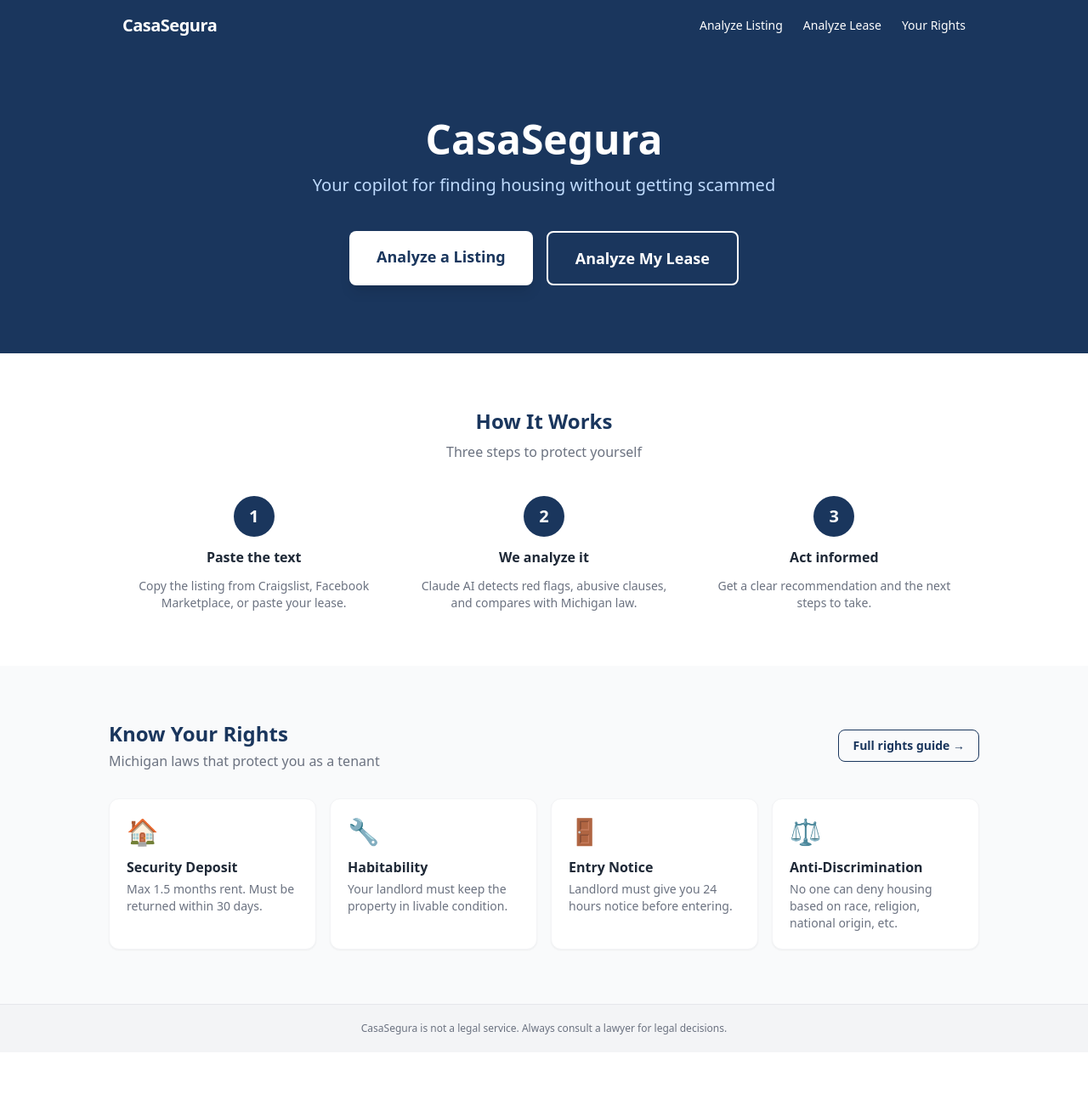
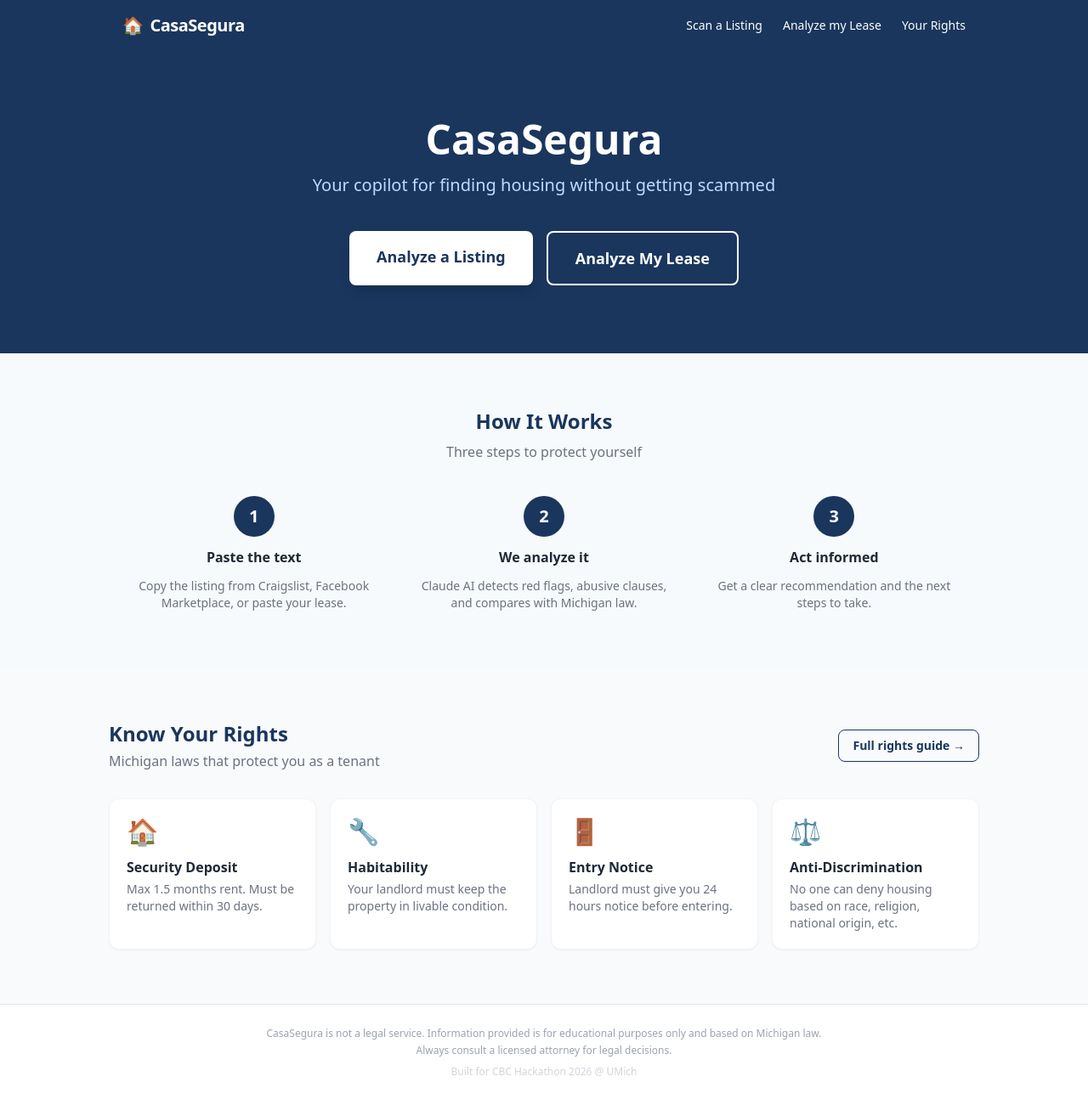
Before and after one commit to garciagonzalezguillermo10-ops/casasegura, a React (Vite) app: page / in a window 1280 px wide. Shown: the whole page at 85% size. Before the commit the page ends 1239 px from the top, so only its background shows below. Built offline with nearby package versions, Linux system fonts and the light colour scheme.

Commit message:
resolve merge conflict en Layout

```diff
--- a/src/components/Layout.jsx
+++ b/src/components/Layout.jsx
@@ -1,20 +1,19 @@
 import { Link, useLocation } from 'react-router-dom'
 
 const navLinks = [
-  { to: '/listing', label: 'Analyze Listing' },
-  { to: '/contrato', label: 'Analyze Lease' },
-  { to: '/derechos', label: 'Your Rights' },
+  { to: '/listing', label: 'Scan a Listing' },
+  { to: '/lease', label: 'Analyze my Lease' },
+  { to: '/rights', label: 'Your Rights' },
 ]
 
 export default function Layout({ children }) {
   const { pathname } = useLocation()
-
   return (
-    <div className="min-h-screen flex flex-col bg-white">
+    <div className="min-h-screen flex flex-col" style={{ backgroundColor: '#f7fafc' }}>
       <header className="bg-primary text-white shadow-md">
         <div className="max-w-5xl mx-auto px-4 py-4 flex items-center justify-between">
-          <Link to="/" className="text-xl font-bold tracking-tight hover:opacity-80 transition">
-            CasaSegura
+          <Link to="/" className="text-xl font-bold tracking-tight hover:opacity-80 transition flex items-center gap-2">
+            <span className="text-blue-300">🏠</span> CasaSegura
           </Link>
           <nav className="hidden sm:flex gap-6 text-sm font-medium">
             {navLinks.map(({ to, label }) => (
@@ -40,11 +39,15 @@ export default function Layout({ children }) {
           ))}
         </div>
       </header>
-
       <main className="flex-1">{children}</main>
-
-      <footer className="bg-gray-100 border-t border-gray-200 text-center text-xs text-gray-500 px-4 py-5">
-        CasaSegura is not a legal service. Always consult a lawyer for legal decisions.
+      <footer className="bg-white border-t border-gray-200 px-4 py-6 text-center">
+        <p className="text-xs text-gray-400 max-w-2xl mx-auto leading-relaxed">
+          CasaSegura is not a legal service. Information provided is for educational purposes only and
+          based on Michigan law. Always consult a licensed attorney for legal decisions.
+        </p>
+        <p className="text-xs text-gray-300 mt-2">
+          Built for CBC Hackathon 2026 @ UMich
+        </p>
       </footer>
     </div>
   )
```
